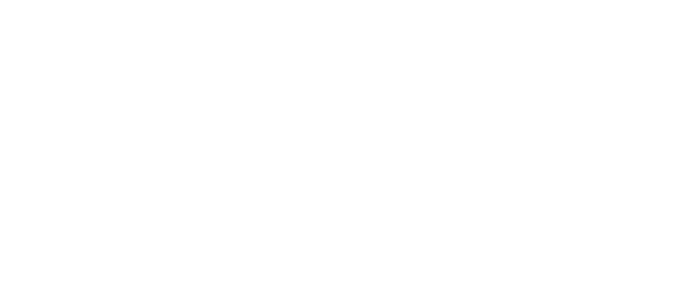
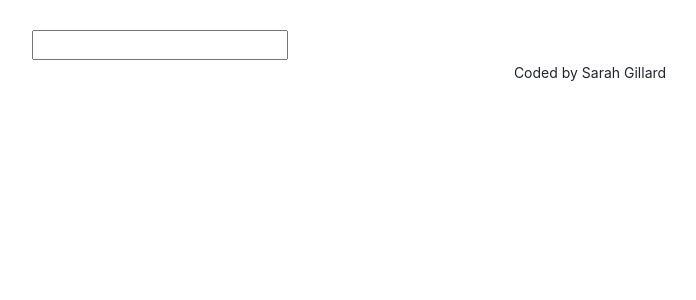
Before and after one commit to sngillard/react-dictionary, a React (Create React App) app: page / in a window 1280 px wide. Shown: the top 300 px of the page, without its empty margins (50-746 px from the left). Built offline with nearby package versions, Linux system fonts and the light colour scheme.

Commit message:
Added search engine.

```diff
--- a/src/App.css
+++ b/src/App.css
@@ -0,0 +1,14 @@
+.App-header {
+  margin: 30px 0;
+}
+
+.App-logo {
+  max-width: 200px;
+  display: block;
+  margin: 0 auto;
+}
+
+.App-footer {
+  text-align: center;
+  margin: 30px 0;
+}
--- a/src/App.js
+++ b/src/App.js
@@ -1,11 +1,20 @@
+import React from "react";
 import "./App.css";
+import Dictionary from "./Dictionary";
 
-function App() {
+export default function App() {
   return (
     <div className="App">
-      <header className="App-header"></header>
+      <div className="container">
+        <header className="App-header"></header>
+        <main>
+          <Dictionary />
+        </main>
+        <footer className="text-center">
+          {" "}
+          <small>Coded by Sarah Gillard</small>
+        </footer>
+      </div>
     </div>
   );
 }
-
-export default App;
--- /dev/null
+++ b/src/Dictionary.js
@@ -0,0 +1,23 @@
+import React, { useState } from "react";
+import "./Dictionary.css";
+
+export default function Dictionary() {
+  let [searchWord, setSearchWord] = useState("");
+
+  function search(event) {
+    event.preventDefault();
+    alert(`Searching for ${searchWord}`);
+  }
+
+  function handleSearchwordChange(event) {
+    setSearchWord(event.target.value);
+  }
+
+  return (
+    <div className="Dictionary">
+      <form onSubmit={search}>
+        <input type="search" onChange={handleSearchwordChange} />
+      </form>
+    </div>
+  );
+}
```
Also changed, not shown: src/index.js (+7 -6 lines), src/Dictionary.css (added).
